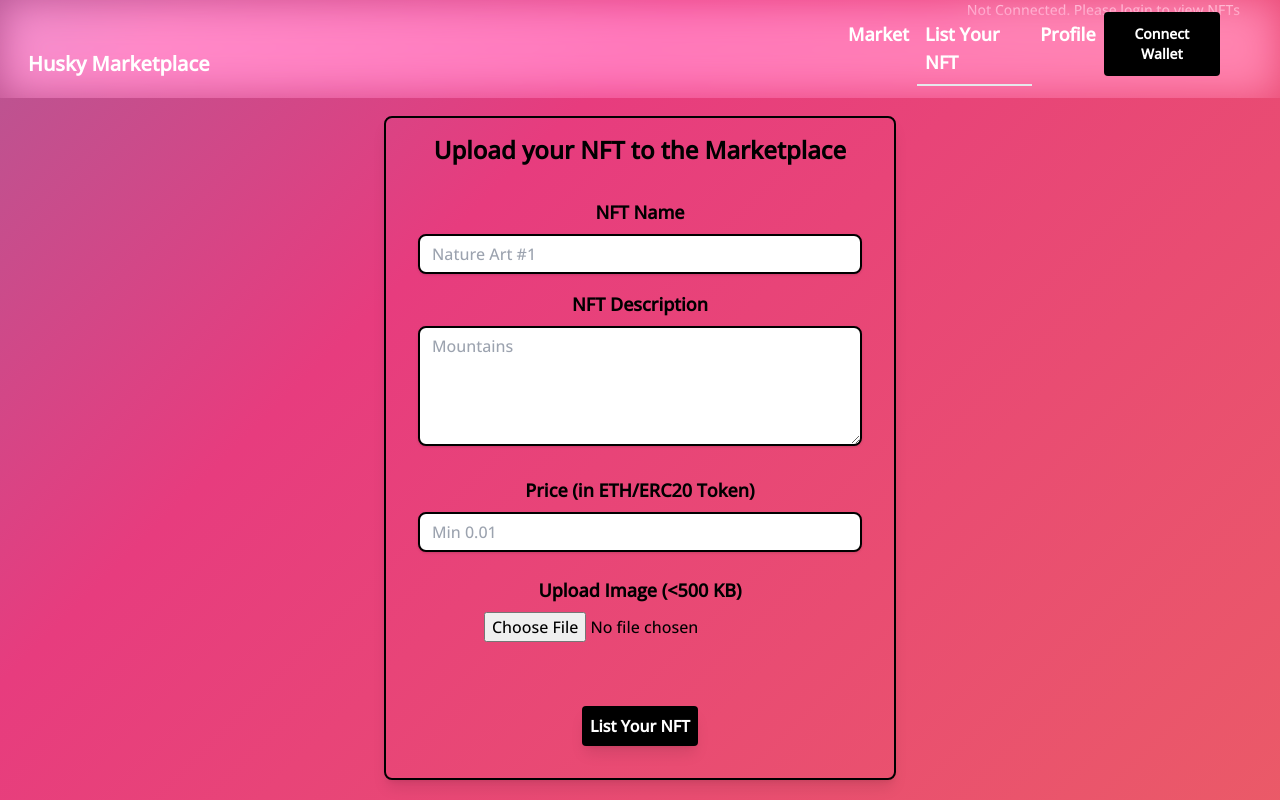
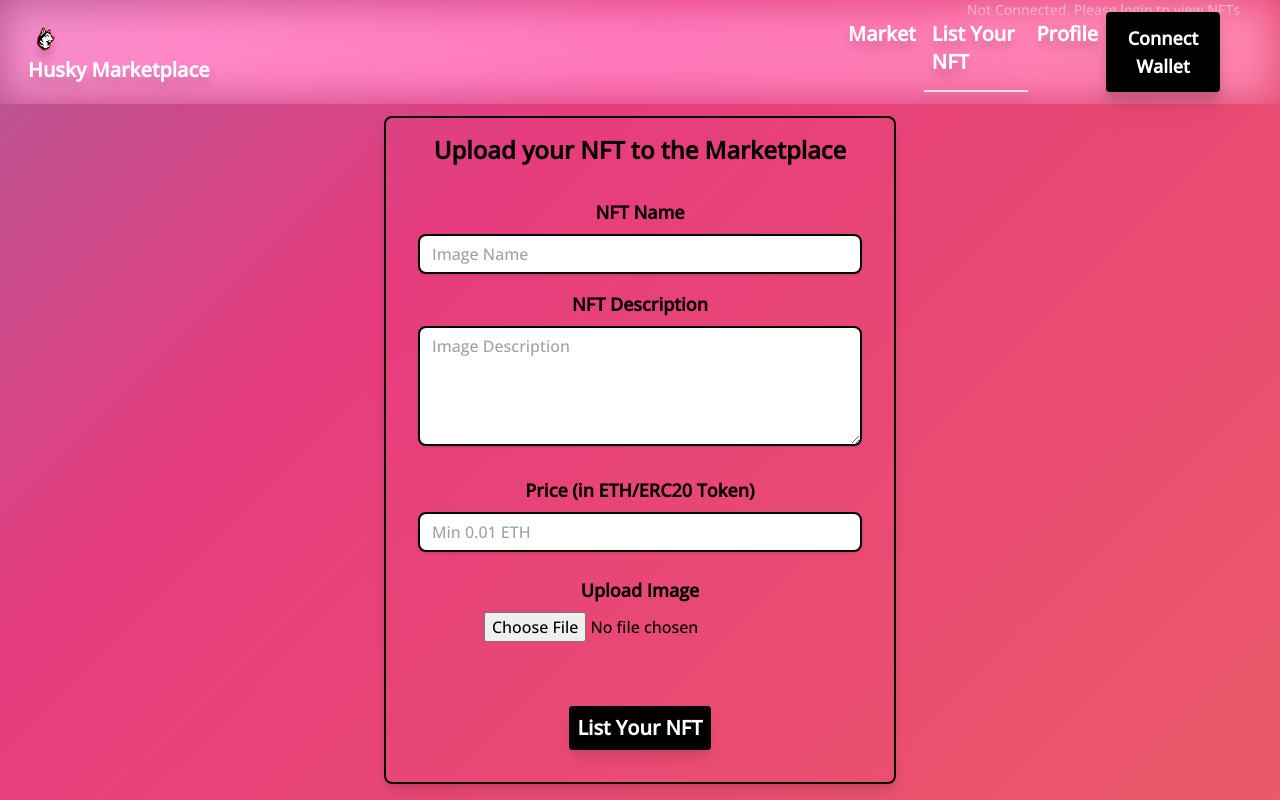
Before and after one commit to PratikThoratNortheastern/nft-marketplace-project, a React (Create React App) app: page /#/sellNFT in a window 1280 px wide. Built offline with nearby package versions, Linux system fonts and the light colour scheme; no server answers.

Commit message:
Final Code for the project

```diff
--- a/package.json
+++ b/package.json
@@ -1,5 +1,5 @@
 {
-    "name": "marketplace3",
+    "name": "NFT-marketplace-project",
     "version": "0.1.0",
     "private": true,
     "homepage": "./",
--- a/src/components/Marketplace.js
+++ b/src/components/Marketplace.js
@@ -73,7 +73,7 @@ export default function Marketplace() {
     <div>
       <Navbar setWalletConnected={setWalletConnected} />
       <div className="flex flex-col place-items-center mt-20">
-        <div className="md:text-3xl font-bold text-white">Top NFTs</div>
+        <div className="md:text-4xl mt-20 font-bold text-white">Top NFTs</div>
         <div className="flex mt-5 justify-between flex-wrap max-w-screen-xl text-center">
           {data.map((value, index) => (
             <NFTTile data={value} key={index} />
--- a/src/components/NFTTile.js
+++ b/src/components/NFTTile.js
@@ -25,5 +25,4 @@ function NFTTile(data) {
     </Link>
   );
 }
-
 export default NFTTile;
--- a/src/components/NFTpage.js
+++ b/src/components/NFTpage.js
@@ -138,19 +138,19 @@ export default function NFTPage() {
   };
 
   return (
-    <div style={{ "min-height": "100vh" }}>
+  <div style={{ "min-height": "100vh", display: "flex" }}>
   <Navbar />
   {/* Render NFT data here */}
-      <div className="flex ml-20 mt-20">
+  <div className="flex ml-auto mr-auto mt-40">
     <img
       src={data.image}
       alt=""
-          className="w-2/5 border-xl-5 drop-shadow-xl"
+      className="h-3/4 w-2/4 border-xl-5 drop-shadow-2xl"
     />
-        <div className="text-xl ml-20 space-y-8 text-white shadow-2xl rounded-lg border-2 p-5">
-          <div>Name: {data.name}</div>
-          <div>Description: {data.description}</div>
-          <div>
+    <div className="text-xl mt-40 ml-20 space-y-8 text-white rounded-lg">
+      <div className="drop-shadow-xl font-bold text-2xl">Name: {data.name}</div>
+      <div className="drop-shadow-xl font-bold">Description: {data.description}</div>
+      <div className="drop-shadow-xl font-bold">
         Price: <span className="">{data.price + " ETH/ERC20 Token"}</span>
       </div>
       <div>
@@ -165,7 +165,7 @@ export default function NFTPage() {
         currAddress !== data.seller ? (
           <div>
             <select
-                  className="payment-method-selector bg-white-500 text-black font-bold py-2 px-4 rounded text-sm"
+              className="payment-method-selector bg-white-500 text-black font-bold py-2 px-4 rounded text-md shadow-xl"
               style={{ marginRight: "8px" }}
               onChange={(e) => setPaymentMethod(e.target.value)}
             >
@@ -174,7 +174,7 @@ export default function NFTPage() {
             </select>
             {paymentMethod === "ETH" ? (
               <button
-                    className="enableEthereumButton bg-green-500 hover:bg-blue-700 text-white font-bold py-2 px-4 rounded text-sm"
+                className="enableEthereumButton bg-green-500 hover:bg-blue-700 text-white font-bold py-2 px-4 rounded text-md shadow-xl"
                 style={{ marginTop: "8px" }}
                 onClick={() => buyNFT(tokenId)}
               >
@@ -182,7 +182,7 @@ export default function NFTPage() {
               </button>
             ) : (
               <button
-                    className="enableEthereumButton bg-green-500 hover:bg-green-700 text-white font-bold py-2 px-4 rounded text-sm"
+                className="enableEthereumButton bg-green-500 hover:bg-green-700 text-white font-bold py-2 px-4 rounded text-md shadow-xl"
                 style={{ marginTop: "8px" }}
                 onClick={() => buyNFTWithERC20(tokenId)}
               >
--- a/src/components/Navbar.js
+++ b/src/components/Navbar.js
@@ -1,5 +1,6 @@
 import { Link, useNavigate, useLocation } from "react-router-dom";
 import { useEffect, useState } from "react";
+import HuskyLogo from './HuskyLogo.png';
 import "./Navbar.css";
 function Navbar() {
   const [connected, setConnected] = useState(false);
@@ -68,17 +69,17 @@ function Navbar() {
 
   return (
     <div>
-      <nav className="w-screen z-50 nav-animation">
-        <ul className="flex items-end justify-between py-3  text-white pr-5">
+      <nav className="w-screen z-50 nav-animation drop-shadow-xl">
+        <ul className="flex items-end justify-between py-3 text-white pr-5">
           <li className="flex items-end ml-5 pb-2">
             <Link to="/">
-              <div className="inline-block font-bold text-xl ml-2">
-                Husky Marketplace
+              <div className="inline-block font-bold text-xl ml-2 drop-shadow-xl">
+              <img src = {HuskyLogo} alt="Husky-Pride" width = {35} height = {35}/> Husky Marketplace
               </div>
             </Link>
           </li>
           <li className="w-2/6">
-            <ul className="lg:flex justify-between font-bold mr-10 text-lg">
+            <ul className="lg:flex justify-between font-bold mr-10 text-xl drop-shadow-xl">
               <li
                 className={
                   (location.pathname === "/"
@@ -91,7 +92,7 @@ function Navbar() {
               <li
                 className={
                   (location.pathname === "/sellNFT"
-                    ? "border-b-2 "
+                    ? "border-b-2 drop-shadow-xl"
                     : "hover:border-b-2 ") + "hover:pb-0 p-2"
                 }
               >
@@ -100,7 +101,7 @@ function Navbar() {
               <li
                 className={
                   (location.pathname === "/profile"
-                    ? "border-b-2 "
+                    ? "border-b-2 drop-shadow-xl"
                     : "hover:border-b-2 ") + "hover:pb-0 p-2"
                 }
               >
@@ -108,7 +109,7 @@ function Navbar() {
               </li>
               <li>
                 <button
-                  className="enableEthereumButton bg-black text-white hover:bg-white hover:text-indigo-900 font-bold py-3 px-4 rounded text-sm hover:scale-110 hover:text-indigo-500 hover:bg-white"
+                  className="enableEthereumButton bg-black text-white hover:bg-white hover:text-indigo-900 font-bold py-3 px-4 rounded text-lg hover:scale-110 hover:text-indigo-500 hover:bg-white"
                   onClick={connectWebsite}
                 >
                   {connected ? "Connected" : "Connect Wallet"}
--- a/src/components/SellNFT.js
+++ b/src/components/SellNFT.js
@@ -27,7 +27,7 @@ export default function SellNFT() {
   async function enableButton() {
     const listButton = document.getElementById("list-button");
     listButton.disabled = false;
-    listButton.style.backgroundColor = "#A500FF";
+    listButton.style.backgroundColor = "#000000";
     listButton.style.opacity = 1;
   }
 
@@ -38,7 +38,7 @@ export default function SellNFT() {
     try {
       //upload the file to IPFS
       disableButton();
-      updateMessage("Uploading image.. please dont click anything!");
+      updateMessage("Uploading image");
       const response = await uploadFileToIPFS(file);
       if (response.success === true) {
         enableButton();
@@ -91,7 +91,7 @@ export default function SellNFT() {
       const signer = provider.getSigner();
       disableButton();
       updateMessage(
-        "Uploading NFT(takes 5 mins).. please dont click anything!"
+        "Uploading NFT"
       );
 
       //Pull the deployed contract instance
@@ -112,7 +112,7 @@ export default function SellNFT() {
       });
       await transaction.wait();
 
-      alert("Successfully listed your NFT!");
+      alert("Successfully listed your NFT on the Marketplace!");
       enableButton();
       updateMessage("");
       updateFormParams({ name: "", description: "", price: "" });
@@ -122,10 +122,10 @@ export default function SellNFT() {
     }
   }
 
-  console.log("Working", process.env);
+  //console.log("Working", process.env);
   return (
     <div className="">
-      <Navbar></Navbar>
+      <Navbar/>
       <div className=" mt-20 flex flex-col place-items-center" id="nftForm">
         <form className="shadow-lg border-black border-2 w-2/5 text-center rounded-lg px-8 pt-4 pb-8 mb-4 mt-4">
           <h3 className="text-center text-2xl font-bold text-black mb-8">
@@ -142,7 +142,7 @@ export default function SellNFT() {
               className="shadow appearance-none rounded-lg w-full py-2 px-3 text-gray-700 leading-tight focus:outline-none focus:shadow-outline border-black border-2"
               id="name"
               type="text"
-              placeholder="Nature Art #1"
+              placeholder="Image Name"
               onChange={(e) =>
                 updateFormParams({ ...formParams, name: e.target.value })
               }
@@ -162,7 +162,7 @@ export default function SellNFT() {
               rows="5"
               id="description"
               type="text"
-              placeholder="Mountains"
+              placeholder="Image Description"
               value={formParams.description}
               onChange={(e) =>
                 updateFormParams({ ...formParams, description: e.target.value })
@@ -179,7 +179,7 @@ export default function SellNFT() {
             <input
               className="shadow appearance-none border-black border-2 rounded-lg w-full py-2 px-3 text-gray-700 leading-tight focus:outline-none focus:shadow-outline"
               type="number"
-              placeholder="Min 0.01"
+              placeholder="Min 0.01 ETH"
               step="0.01"
               value={formParams.price}
               onChange={(e) =>
@@ -192,15 +192,15 @@ export default function SellNFT() {
               className="block text-black text-lg font-bold mb-2"
               htmlFor="image"
             >
-              Upload Image (&lt;500 KB)
+              Upload Image
             </label>
-            <input type={"file"} onChange={OnChangeFile}></input>
+            <input type={"file"} accept=".jpg, jpeg, .png" onChange={OnChangeFile}></input>
           </div>
           <br></br>
-          <div className="text-red-600 text-xl text-center">{message}</div>
+          <div className="text-white-600 text-xl text-center">{message}</div>
           <button
             onClick={listNFT}
-            className="font-bold mt-10 bg-black text-white hover:bg-white hover:text-indigo-900 rounded p-2 shadow-lg w-max"
+            className="font-bold mt-10 bg-black text-white hover:bg-black hover:text-white rounded text-xl p-2 shadow-lg w-max transition-transform transform hover:scale-110"
             id="list-button"
           >
             List Your NFT
```
Also changed, not shown: src/components/HuskyLogo.png (added), 1 other file (tests, documents, lock files or other folders). Lines whose indentation alone changed are shown as unchanged.
